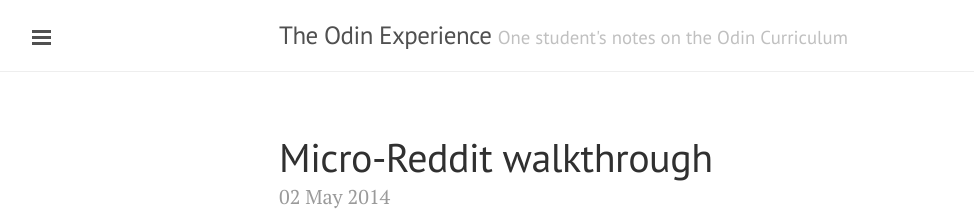
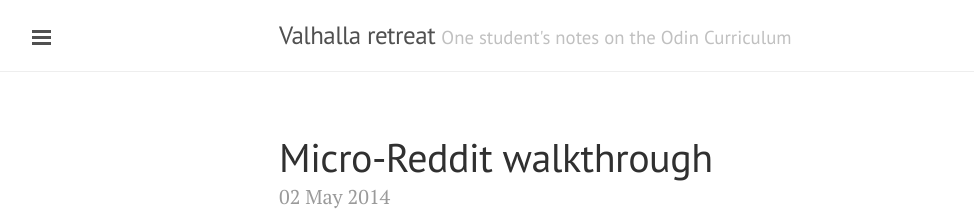
Before and after one commit to Jberczel/jberczel.github.io, a Jekyll site: the page built from index.html, in a window 1280 px wide and 900 px high. Shown: the top 216 px of the window, without its empty margins (1-975 px from the left). Built offline with Jekyll 4.4.1, drawn with Linux system fonts in a browser that asks for light colours; Markdown is read by kramdown in place of the engine named in the settings; the list of posts is cut into pages by our own code.

Commit message:
Update website name

```diff
--- a/_config.yml
+++ b/_config.yml
@@ -6,7 +6,7 @@
 permalink:        pretty
 
 # Setup
-title:            The Odin Experience
+title:            Valhalla retreat
 tagline:          "One student's notes on the Odin Curriculum"
 description:      "Thoughts and walkthroughs of the <a href='http://www.theodinproject.com/'>Odin Curriculum</a>."
 url:              http://jberczel.github.com
```
Also changed, not shown: 1 other file.
